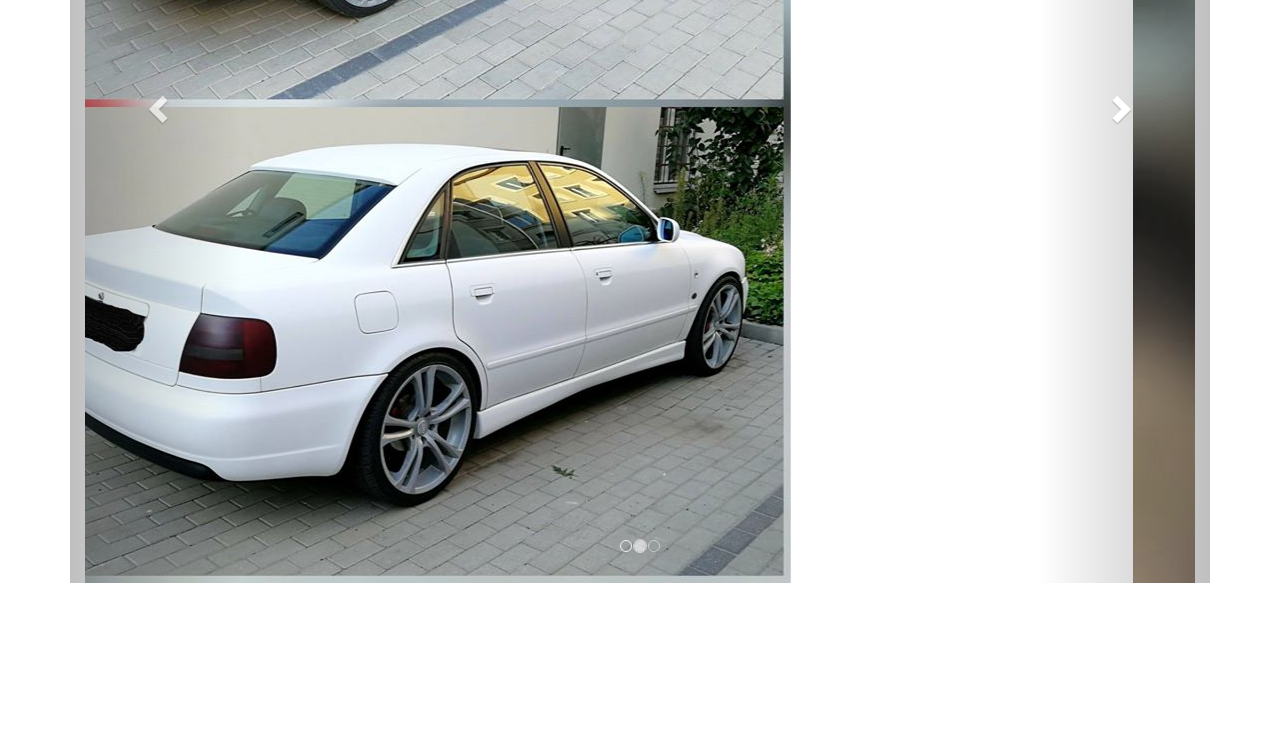
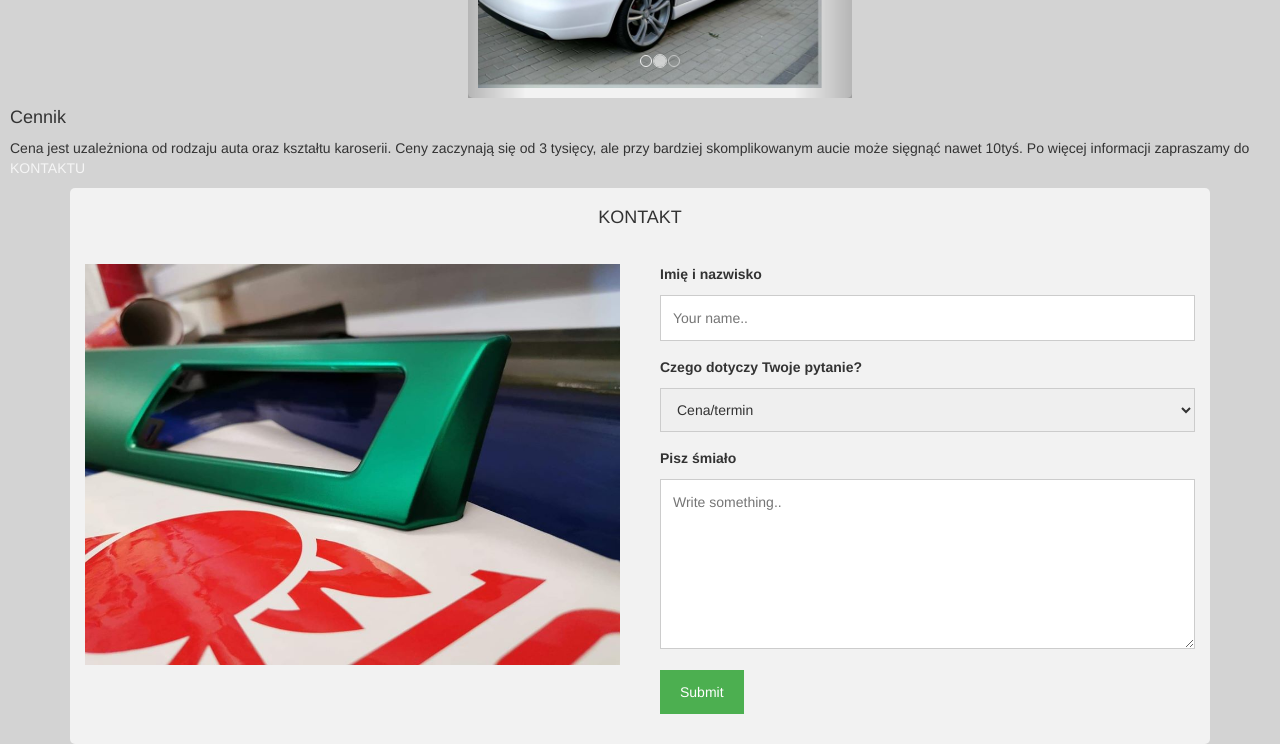
Before and after one commit to mikemike00/GlobalStickerOFFICIAL, a plain HTML site: page index.html in a window 1280 px wide. Shown: the part 1528-2272 px from the top of the page. Before the commit the page ends 2111 px from the top, so only its background shows below. Drawn offline with nearby package versions, Linux system fonts and the light colour scheme.

Commit message:
origin master

```diff
--- a/index.html
+++ b/index.html
@@ -14,7 +14,7 @@
 </head>
 
 <body>
-   <!--   NAWIGACJA-->
+    <!--   NAWIGACJA-->
     <nav class="navbar navbar-expand-lg bg-dark nawigacja">
         <a class="navbar-brand">Witaj!</a>
         <button class="navbar-toggler" type="button" data-toggle="collapse" data-target="#navbarNavDropdown" aria-controls="navbarNavDropdown" aria-expanded="false" aria-label="Toggle navigation">
@@ -27,20 +27,20 @@
                 </li>
 
                 <li class="nav-item">
-                    <a class="nav-link" href="#">Cennik</a>
+                    <a class="nav-link" href="#cennik">Cennik</a>
                 </li>
                 <li class="nav-item dropdown">
                     <a class="nav-link dropdown-toggle" href="#" id="navbarDropdownMenuLink" role="button" data-toggle="dropdown" aria-haspopup="true" aria-expanded="false">
                         Co robimy?
                     </a>
                     <div class="dropdown-menu" aria-labelledby="navbarDropdownMenuLink">
-                        <a class="dropdown-item" href="#">Szyby</a>
-                        <a class="dropdown-item" href="#">Obklejenie 100%</a>
-                        <a class="dropdown-item" href="#">Detale</a>
+                        <a class="dropdown-item" href="#szyby">Szyby</a>
+                        <a class="dropdown-item" href="#obklejenie">Obklejenie 100%</a>
+                        <a class="dropdown-item" href="#detale">Detale</a>
                     </div>
                 </li>
                 <li class="nav-item">
-                    <a class="nav-link" href="#">Kontakt</a>
+                    <a class="nav-link" href="#kontakt">Kontakt</a>
                 </li>
             </ul>
         </div>
@@ -68,6 +68,7 @@
         </article>
 
     </section>
+
 
     <!--            GALERIA-->
     <div id="myCarousel" class="carousel slide container" data-ride="carousel">
@@ -104,10 +105,42 @@
         </a>
     </div>
     <!--            GALERIA STOP-->
+    <section id="cennik">
+        <h4>Cennik</h4>
+        <p>Cena jest uzależniona od rodzaju auta oraz kształtu karoserii. Ceny zaczynają się od 3 tysięcy, ale przy bardziej skomplikowanym aucie może sięgnąć nawet 10tyś. Po więcej informacji zapraszamy do <a href="#kontakt">KONTAKTU</a></p>
+    </section>
 
     <!--FOOTER SECTION-->
     <footer>
 
+        <div class="container" id="kontakt">
+            <div style="text-align:center">
+                <h4>KONTAKT</h4>
+            </div>
+            <div class="row">
+                <div class="column">
+                    <img src="./img/interior/zielonaListwa.jpg" style="width:100%">
+                </div>
+                <div class="column">
+                    <form action="/action_page.php">
+                        <label for="fname">Imię i nazwisko</label>
+                        <input type="text" id="fname" name="firstname" placeholder="Your name..">
+                        <!--
+                        <label for="lname">Last Name</label>
+                        <input type="text" id="lname" name="lastname" placeholder="Your last name..">
+-->
+                        <label for="country">Czego dotyczy Twoje pytanie?</label>
+                        <select id="typPracy" name="zapytanie">
+                            <option value="cena_termin">Cena/termin</option>
+                            <option value="inne">Inne</option>
+                        </select>
+                        <label for="subject">Pisz śmiało</label>
+                        <textarea id="subject" name="subject" placeholder="Write something.." style="height:170px"></textarea>
+                        <input type="submit" value="Submit">
+                    </form>
+                </div>
+            </div>
+        </div>
     </footer>
     <!--   END OF FOOTER SECTION-->
 
--- a/style/style.css
+++ b/style/style.css
@@ -1,5 +1,5 @@
 body{
-
+    background-color:lightgrey;
 }
 header{
     position: relative;
@@ -24,6 +24,10 @@ header{
     border: 1px solid red;
     border-radius: 3%;
 }
+#myCarousel{
+    width: 30%;
+    left: 2rem;
+}
 a{
     color:whitesmoke;
 }
@@ -37,7 +41,65 @@ a:visited{
 
 /*-----------------------------------------------*/
 
-.coRobimy{
+section{
     margin-left: 1rem;
     margin-right: 1rem;
 }
+
+/*------------------------------------------------------
+FOOTER*/
+* {
+  box-sizing: border-box;
+}
+
+/* Style inputs */
+input[type=text], select, textarea {
+  width: 100%;
+  padding: 12px;
+  border: 1px solid #ccc;
+  margin-top: 6px;
+  margin-bottom: 16px;
+  resize: vertical;
+}
+
+input[type=submit] {
+  background-color: #4CAF50;
+  color: white;
+  padding: 12px 20px;
+  border: none;
+  cursor: pointer;
+}
+
+input[type=submit]:hover {
+  background-color: #45a049;
+}
+
+/* Style the container/contact section */
+.container {
+  border-radius: 5px;
+  background-color: #f2f2f2;
+  padding: 10px;
+}
+
+/* Create two columns that float next to eachother */
+.column {
+  float: left;
+  width: 50%;
+  margin-top: 6px;
+  padding: 20px;
+}
+
+/* Clear floats after the columns */
+.row:after {
+  content: "";
+  display: table;
+  clear: both;
+}
+
+/* Responsive layout - when the screen is less than 600px wide, make the two columns stack on top of each other instead of next to each other */
+@media screen and (max-width: 600px) {
+  .column, input[type=submit] {
+    width: 100%;
+    margin-top: 0;
+  }
+}
```
Also changed, not shown: kontakt.html (added).
